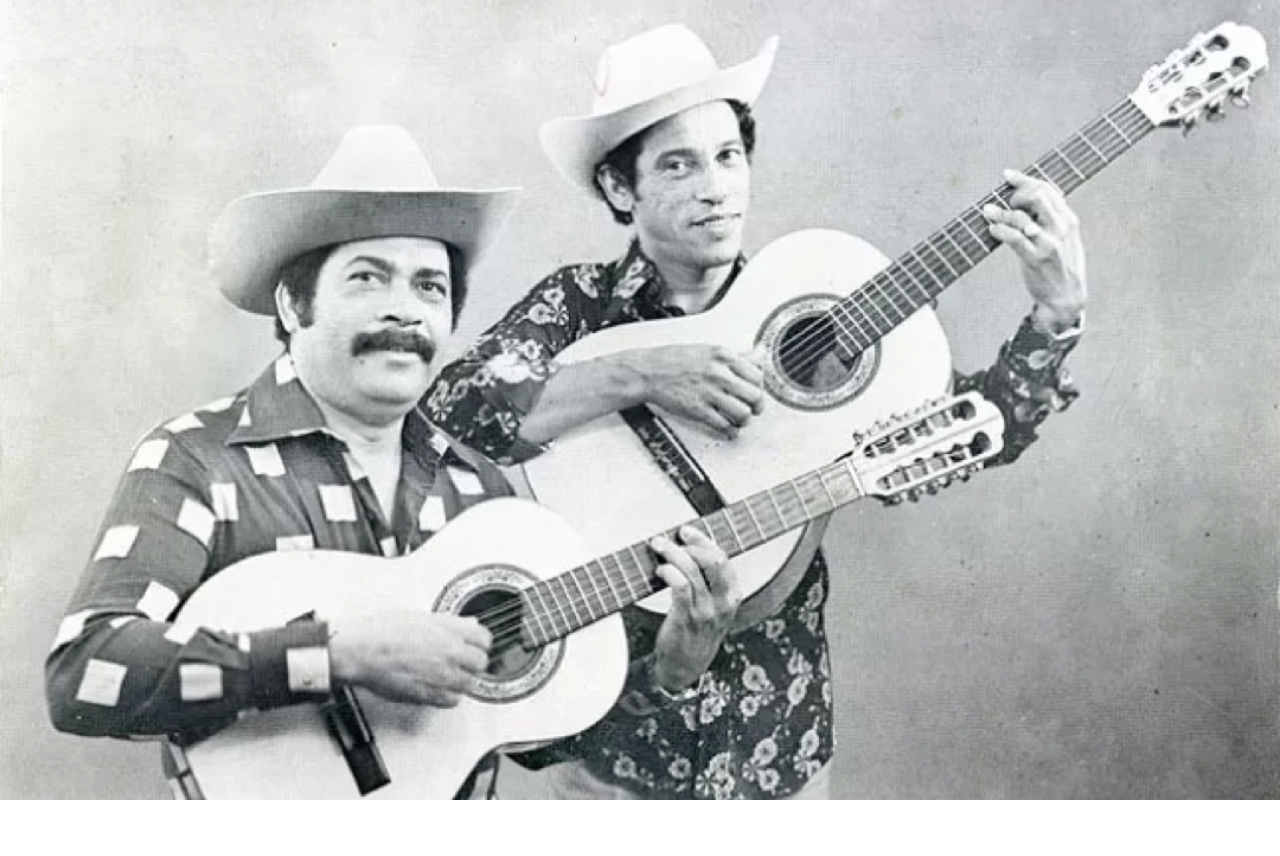
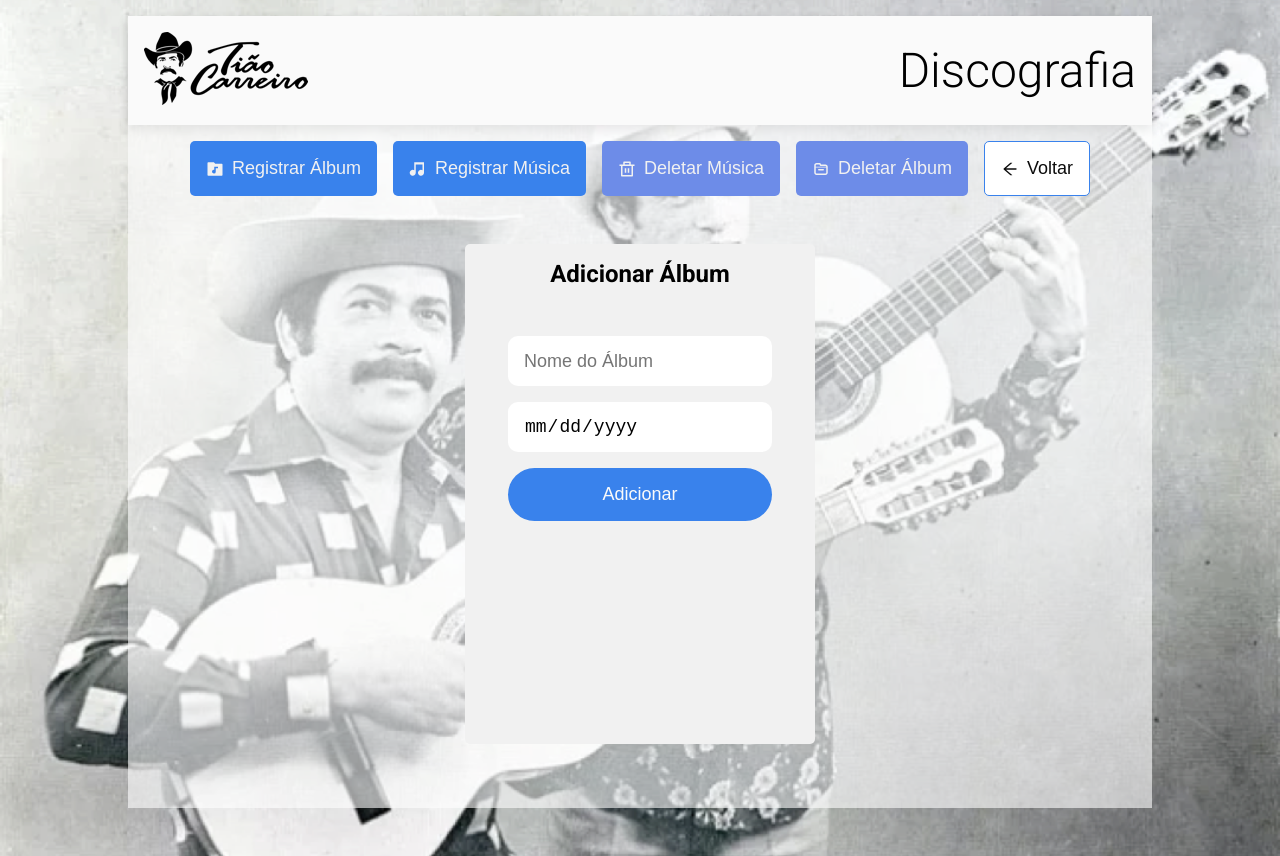
Before and after one commit to michelwene/teste-supliu, a React (Create React App) app: page /gerenciar-discografia in a window 1280 px wide. Before the commit this address had no page. Before the commit the page ends 800 px from the top, so only its background shows below. Built offline with nearby package versions, Linux system fonts and the light colour scheme.

Commit message:
feat: add component InputError in forms

```diff
--- a/package.json
+++ b/package.json
@@ -15,6 +15,7 @@
     "react": "^18.1.0",
     "react-dom": "^18.1.0",
     "react-hook-form": "^7.31.1",
+    "react-icons": "^4.3.1",
     "react-router-dom": "^6.3.0",
     "react-scripts": "5.0.1",
     "styled-components": "^5.3.5",
--- a/src/Pages/ManageDiscography/index.tsx
+++ b/src/Pages/ManageDiscography/index.tsx
@@ -6,10 +6,19 @@ import { RegisterAlbum } from "components/RegisterAlbum";
 import { RegisterTracks } from "components/RegisterTracks";
 import { useState } from "react";
 import { Link } from "react-router-dom";
+import { createBrowserHistory } from "history";
+import {
+  RiFolderMusicFill,
+  RiMusic2Fill,
+  RiDeleteBinLine,
+} from "react-icons/ri";
+import { AiOutlineArrowLeft } from "react-icons/ai";
+import { TiFolderDelete } from "react-icons/ti";
 
 export function ManageDiscography() {
   const [step, setStep] = useState(0);
 
+  const history = createBrowserHistory();
   const handleSteps = {
     0: <RegisterAlbum />,
     1: <RegisterTracks />,
@@ -22,26 +31,25 @@ export function ManageDiscography() {
       id: 0,
       label: "Registrar Álbum",
       onclick: () => setStep(0),
+      icon: <RiFolderMusicFill />,
     },
     {
       id: 1,
-      label: "Registrar Músicas",
+      label: "Registrar Música",
       onclick: () => setStep(1),
+      icon: <RiMusic2Fill />,
     },
     {
       id: 2,
-      label: "Deletar Músicas",
+      label: "Deletar Música",
       onclick: () => setStep(2),
+      icon: <RiDeleteBinLine />,
     },
     {
       id: 3,
       label: "Deletar Álbum",
       onclick: () => setStep(3),
-    },
-    {
-      id: 4,
-      label: "Voltar",
-      onclick: () => <Link to={"/"}></Link>,
+      icon: <TiFolderDelete />,
     },
   ];
 
@@ -55,9 +63,16 @@ export function ManageDiscography() {
             onClick={item.onclick}
             className={step === item.id ? "active" : ""}
           >
+            {item.icon}
             {item.label}
           </button>
         ))}
+        <Link to="/">
+          <button type="button">
+            <AiOutlineArrowLeft />
+            Voltar
+          </button>
+        </Link>
       </S.Content>
       {handleSteps[step]}
     </Layout>
--- a/src/Pages/ManageDiscography/styles.ts
+++ b/src/Pages/ManageDiscography/styles.ts
@@ -6,15 +6,40 @@ export const Content = styled.header`
   display: flex;
 
   button {
+    align-items: center;
+    display: flex;
+    justify-content: center;
+    gap: 0.5rem;
+
     color: #f1f1f1;
     border: 0 none;
     border-radius: 5px;
     background-color: var(--search-button);
 
+    font-size: 1.125rem;
+
     padding: 1rem;
+
+    transition: filter 0.2s;
 
     &:active {
       background-color: var(--search-button-active);
     }
+
+    &:nth-child(3) {
+      background-color: #6d8ce8;
+    }
+
+    &:nth-child(4) {
+      background-color: #6d8ce8;
+    }
+
+    & + a button {
+      color: #0c0c0c;
+      border: 1px solid var(--search-button);
+      background-color: white;
+
+      font-weight: 500;
+    }
   }
 `;
--- a/src/Pages/router.tsx
+++ b/src/Pages/router.tsx
@@ -6,7 +6,7 @@ export function Router() {
   return (
     <Routes>
       <Route path="/" element={<Discography />} />
-      <Route path="/gerencia-discografia" element={<ManageDiscography />} />
+      <Route path="/gerenciar-discografia" element={<ManageDiscography />} />
     </Routes>
   );
 }
--- a/src/components/DeleteAlbum/index.tsx
+++ b/src/components/DeleteAlbum/index.tsx
@@ -4,13 +4,15 @@ import { yupResolver } from "@hookform/resolvers/yup";
 import { FormLayout } from "components/FormLayout";
 import { Spinner } from "components/Spinner";
 import { Content } from "./styles";
+import { useState } from "react";
+import { InputError } from "components/InputError";
 
 interface IFormDeleteAlbumData {
   title: string;
 }
 
 const formDeleteAlbumSchema = yup.object({
-  title: yup.string().required("O campo é obrigatório"),
+  title: yup.string().required("Digite o nome do álbum"),
 });
 
 export function DeleteAlbum() {
@@ -22,12 +24,22 @@ export function DeleteAlbum() {
     resolver: yupResolver(formDeleteAlbumSchema),
   });
 
+  const [errorRequest, setErrorRequest] = useState<null | string>(null);
+  const [isLoading, setIsLoading] = useState(false);
+
   async function handleFormSubmit(data: IFormDeleteAlbumData) {
     await new Promise((resolve) => setTimeout(resolve, 2000));
     try {
+      setIsLoading(true);
       console.log(data);
     } catch (err) {
+      setErrorRequest(err.message);
       console.log(err);
+      setTimeout(() => {
+        setErrorRequest(null);
+      }, 3000);
+    } finally {
+      setIsLoading(false);
     }
   }
   return (
@@ -40,6 +52,7 @@ export function DeleteAlbum() {
             placeholder="Digite o nome do álbum"
             {...register("title")}
           />
+          {errors.title && <InputError error={errors.title.message} />}
           <button type="submit" disabled={isSubmitting}>
             {isSubmitting ? (
               <Spinner>
--- a/src/components/DeleteTracks/index.tsx
+++ b/src/components/DeleteTracks/index.tsx
@@ -4,13 +4,14 @@ import { yupResolver } from "@hookform/resolvers/yup";
 import { FormLayout } from "components/FormLayout";
 import { Spinner } from "components/Spinner";
 import { Content } from "./styles";
+import { InputError } from "components/InputError";
 
 interface IFormDeleteTracksData {
   title: string;
 }
 
 const formDeleteTracksSchema = yup.object({
-  title: yup.string().required("O campo é obrigatório"),
+  title: yup.string().required("Digite o nome da música"),
 });
 
 export function DeleteTracks() {
@@ -40,6 +41,7 @@ export function DeleteTracks() {
             placeholder="Digite o nome da música"
             {...register("title")}
           />
+          {errors.title && <InputError error={errors.title.message} />}
           <button type="submit" disabled={isSubmitting}>
             {isSubmitting ? (
               <Spinner>
--- a/src/components/FormLayout/styles.ts
+++ b/src/components/FormLayout/styles.ts
@@ -9,9 +9,10 @@ export const Form = styled.form`
   flex-direction: column;
   display: flex;
 
-  margin: auto 0;
+  margin: 3rem 0;
   width: 350px;
-  height: 500px;
+  min-height: 500px;
+  height: auto;
 
   padding: 1rem;
   row-gap: 5rem;
--- /dev/null
+++ b/src/components/InputError/index.tsx
@@ -0,0 +1,15 @@
+import { FiAlertCircle } from "react-icons/fi";
+import { Content } from "./styles";
+
+export function InputError({ error }) {
+  if (error) {
+    return (
+      <Content>
+        <FiAlertCircle color="#c53030" size={20} />
+        <p>{error}</p>
+      </Content>
+    );
+  }
+
+  return null;
+}
--- /dev/null
+++ b/src/components/InputError/styles.ts
@@ -0,0 +1,12 @@
+import styled from "styled-components";
+
+export const Content = styled.div`
+  display: flex;
+  gap: 1rem;
+
+  p {
+    font-size: 1.125rem;
+    color: red;
+    font-weight: 500;
+  }
+`;
--- a/src/components/RegisterAlbum/index.tsx
+++ b/src/components/RegisterAlbum/index.tsx
@@ -4,6 +4,7 @@ import * as yup from "yup";
 import { yupResolver } from "@hookform/resolvers/yup";
 import { Spinner } from "components/Spinner";
 import { FormLayout } from "components/FormLayout";
+import { InputError } from "components/InputError";
 
 interface IFormAlbumData {
   title: string;
@@ -11,8 +12,8 @@ interface IFormAlbumData {
 }
 
 const formAlbumSchema = yup.object({
-  title: yup.string().required("O campo é obrigatório"),
-  date: yup.string().required("O campo é obrigatório"),
+  title: yup.string().required("Digite o nome do álbum"),
+  date: yup.string().required("Digite a data de lançamento"),
 });
 
 export function RegisterAlbum() {
@@ -41,7 +42,9 @@ export function RegisterAlbum() {
             placeholder="Nome do Álbum"
             {...register("title")}
           />
+          {errors.title && <InputError error={errors.title.message} />}
           <input type="date" placeholder="Ano do Álbum" {...register("date")} />
+          {errors.date && <InputError error={errors.date.message} />}
           <button type="submit" disabled={isSubmitting}>
             {isSubmitting ? (
               <Spinner>
--- a/src/components/RegisterTracks/index.tsx
+++ b/src/components/RegisterTracks/index.tsx
@@ -4,6 +4,7 @@ import { yupResolver } from "@hookform/resolvers/yup";
 import { Spinner } from "components/Spinner";
 import { FormLayout } from "components/FormLayout";
 import { Content } from "./styles";
+import { InputError } from "components/InputError";
 
 interface IFormTracksData {
   number: string;
@@ -13,10 +14,16 @@ interface IFormTracksData {
 }
 
 const formTracksSchema = yup.object({
-  name: yup.string().required("O campo é obrigatório"),
-  number: yup.number().required("O campo é obrigatório"),
-  title: yup.string().required("O campo é obrigatório"),
-  duration: yup.number().required("O campo é obrigatório"),
+  name: yup.string().required("O campo nome é obrigatório"),
+  number: yup
+    .number()
+    .required("Digite o número da música")
+    .typeError("Digite um número válido")
+    .integer("Digite um número inteiro")
+    .positive("Digite um número positivo")
+    .min(1, "Digite um número maior que 0"),
+  title: yup.string().required("Digite o nome da música"),
+  duration: yup.string().required("Digite a duração da música"),
 });
 
 export function RegisterTracks() {
@@ -47,21 +54,29 @@ export function RegisterTracks() {
             placeholder="Digite o nome do álbum"
             {...register("name")}
           />
+          {errors.name && <InputError error={errors.name.message} />}
+
           <input
-            type="text"
+            type="number"
             placeholder="Digite o número da Faixa"
             {...register("number")}
           />
+          {errors.number && <InputError error={errors.number.message} />}
+
           <input
             type="text"
             placeholder="Digite o nome da música"
             {...register("title")}
           />
+          {errors.title && <InputError error={errors.title.message} />}
+
           <input
             type="text"
             placeholder="Digite a duração da música"
             {...register("duration")}
           />
+          {errors.duration && <InputError error={errors.duration.message} />}
+
           <button type="submit" disabled={isSubmitting}>
             {isSubmitting ? (
               <Spinner>
```
Also changed, not shown: 1 other file (tests, documents, lock files or other folders).
